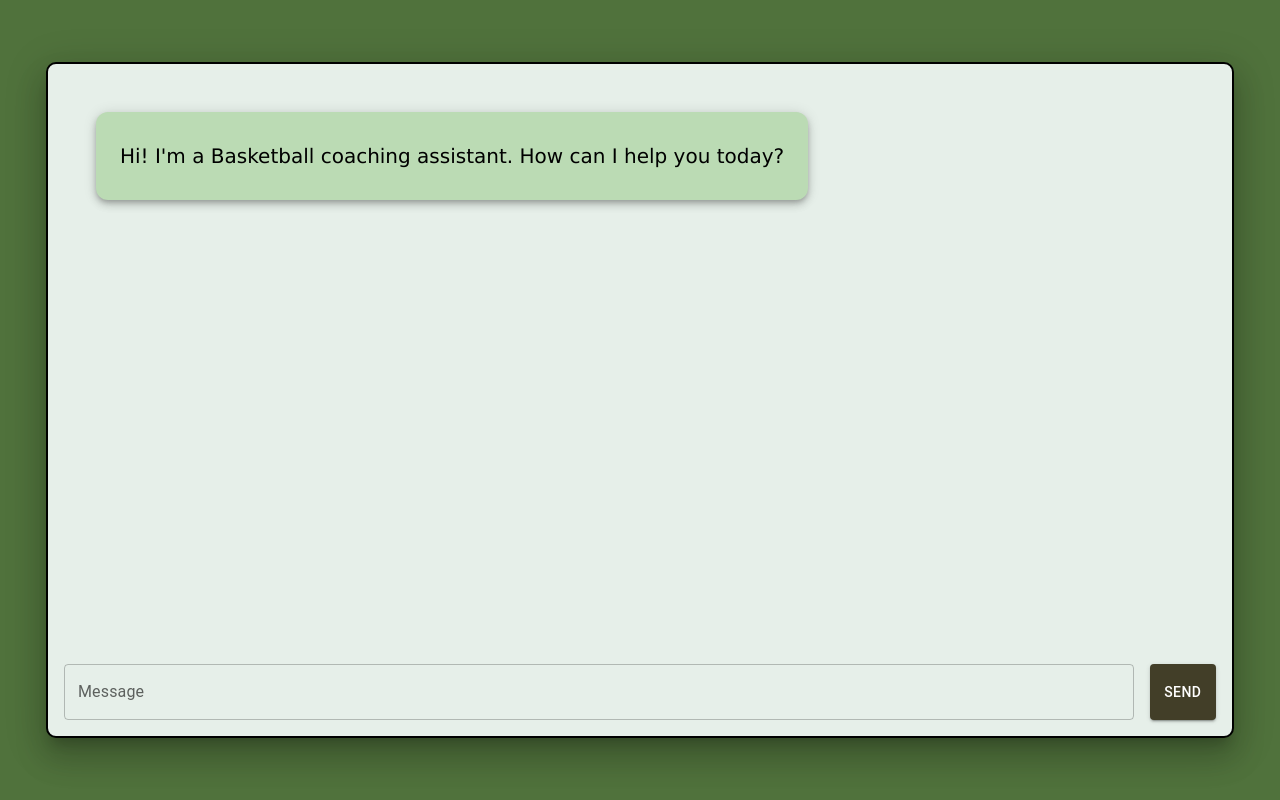
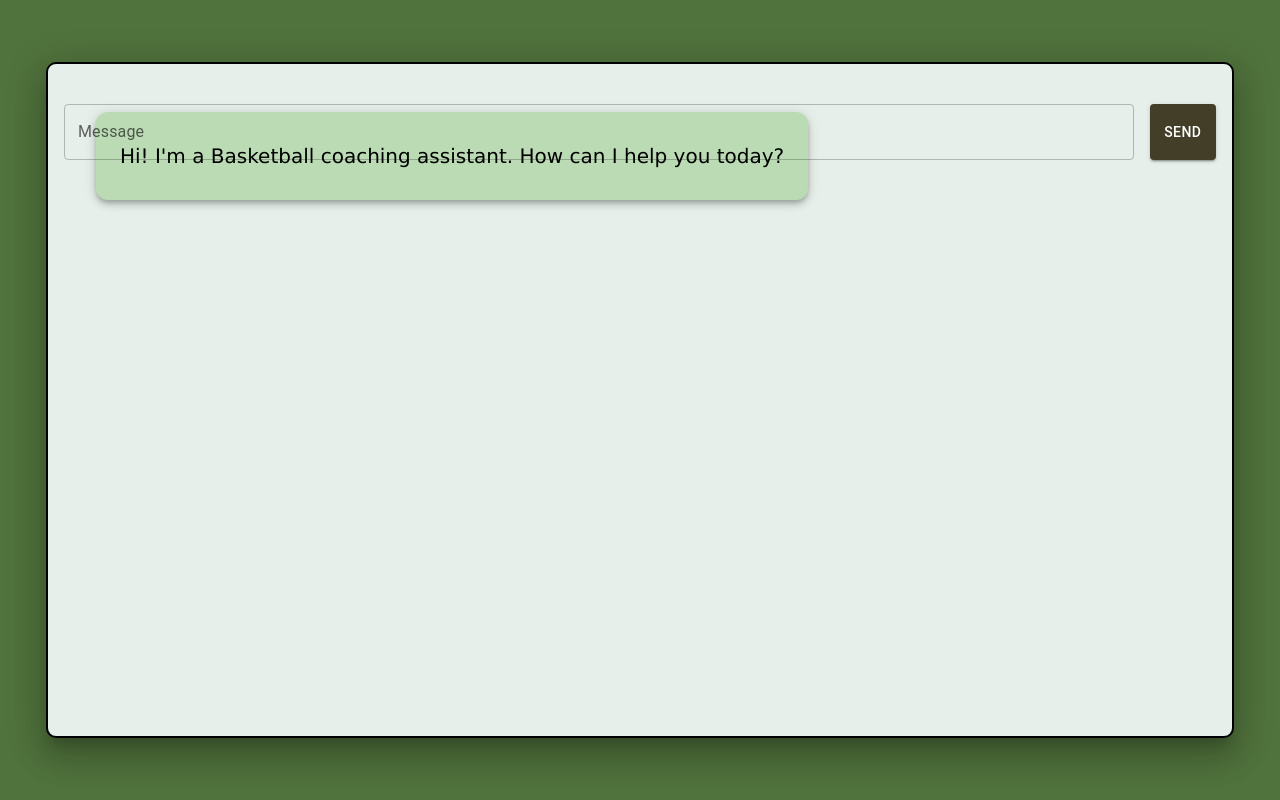
Before and after one commit to Shbucket/Basketball-Assistant-Coach-, a Next.js app: page / in a window 1280 px wide. Built offline with nearby package versions, Linux system fonts and the light colour scheme.

Commit message:
makes the box fixed

```diff
--- a/app/page.js
+++ b/app/page.js
@@ -119,6 +119,7 @@ export default function Home() {
           flexGrow={1}
           overflow={"auto"}
           maxHeight="100%"
+          position={"fixed"}
         >
           {messages.map((message, index) => (
             <Box //for the message bubbles and where they are on screen
```
